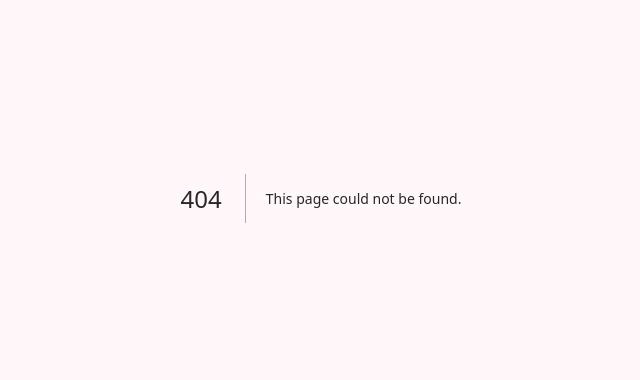
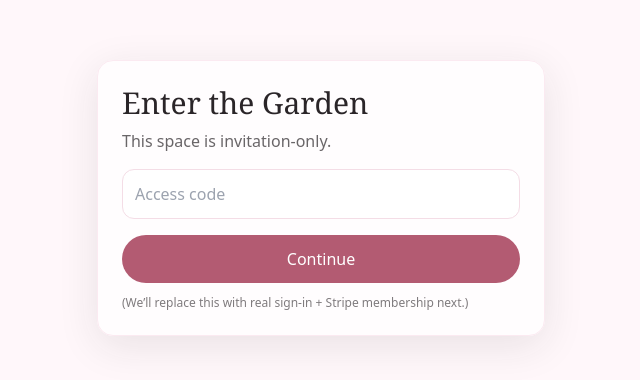
Before and after one commit to trotterkyla-eng/pearlsandpetals-web, a Next.js app: page /app/gate in a window 1280 px wide. Before the commit this address had no page. Shown: the part 202-582 px from the top of the page, without its empty margins (319-959 px from the left). Built offline with nearby package versions, Linux system fonts and the light colour scheme.

Commit message:
Implement GatePage for access code validation
This component handles access code input and routing based on local storage status.

```diff
--- /dev/null
+++ b/app/app/gate/page.tsx
@@ -0,0 +1,53 @@
+"use client";
+
+import { useEffect, useState } from "react";
+import { useRouter } from "next/navigation";
+
+export default function GatePage() {
+  const router = useRouter();
+  const [code, setCode] = useState("");
+
+  useEffect(() => {
+    const ok = localStorage.getItem("pp_access") === "granted";
+    if (ok) router.replace("/garden");
+  }, [router]);
+
+  function submit() {
+    // temporary: simple code gate (we’ll upgrade to real auth next)
+    if (code.trim().toLowerCase() === "pearlpink") {
+      localStorage.setItem("pp_access", "granted");
+      router.push("/garden");
+    } else {
+      alert("Access code not recognized.");
+    }
+  }
+
+  return (
+    <div className="min-h-screen bg-pearl-50 flex items-center justify-center p-6">
+      <div className="w-full max-w-md rounded-2xl border border-pearl-100 bg-white/80 p-6 shadow-soft">
+        <h1 className="font-serif text-3xl">Enter the Garden</h1>
+        <p className="mt-2 text-ink/70">
+          This space is invitation-only.
+        </p>
+
+        <input
+          className="mt-4 w-full rounded-xl border border-pearl-200 bg-white p-3"
+          placeholder="Access code"
+          value={code}
+          onChange={(e) => setCode(e.target.value)}
+        />
+
+        <button
+          className="mt-4 w-full rounded-full bg-rose-500 py-3 text-white"
+          onClick={submit}
+        >
+          Continue
+        </button>
+
+        <p className="mt-3 text-xs text-ink/60">
+          (We’ll replace this with real sign-in + Stripe membership next.)
+        </p>
+      </div>
+    </div>
+  );
+}
```
